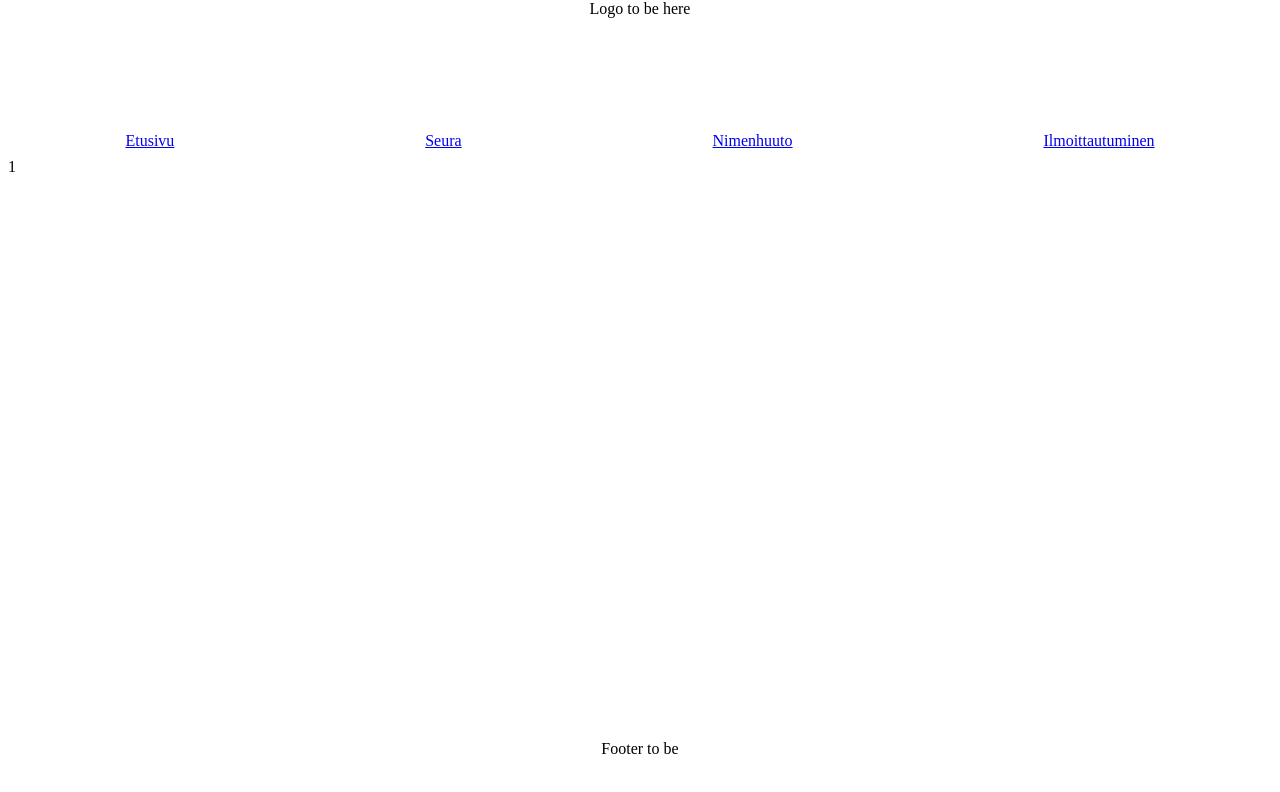
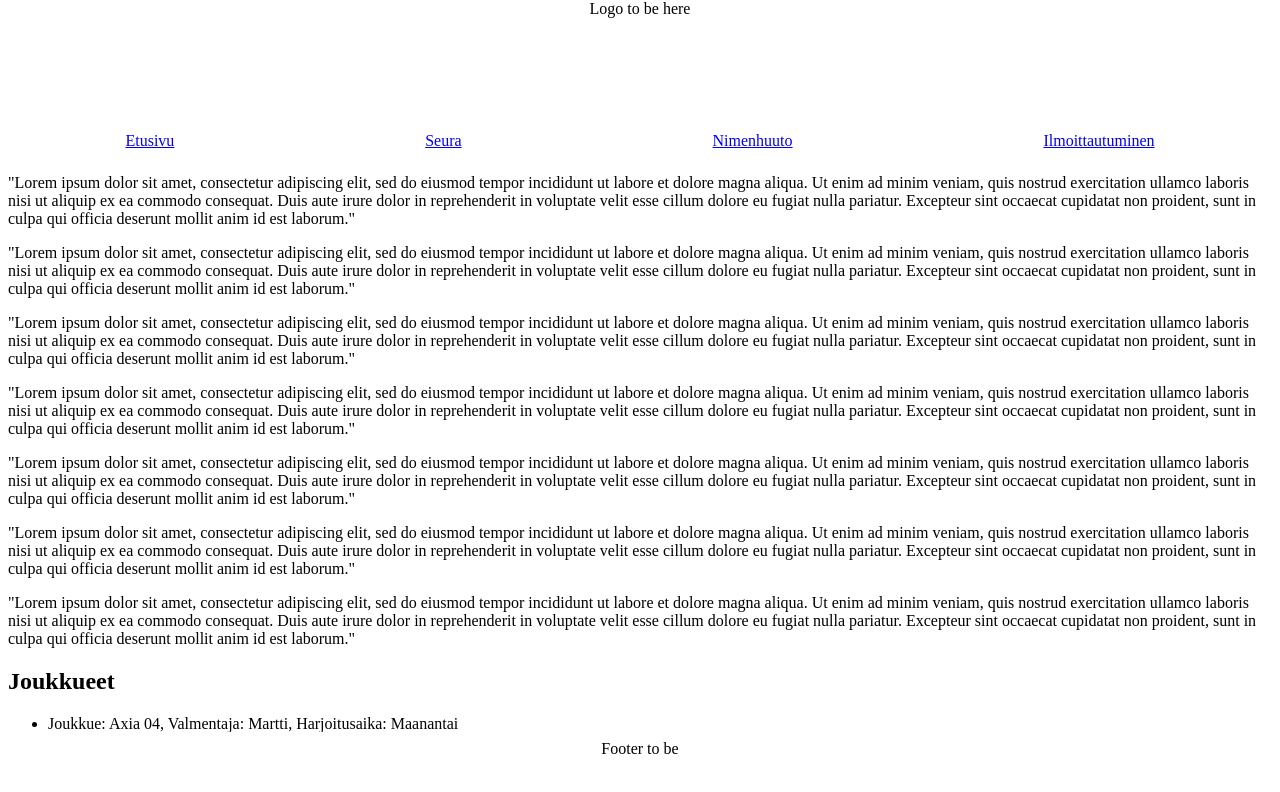
Before and after one commit to Axia-ry/axia-nettisivu, a React (Create React App) app in the folder front/: page / in a window 1280 px wide. Shown: the top 792 px of the page. Built offline with nearby package versions, Linux system fonts and the light colour scheme.

Commit message:
sivujen perusrakenne

```diff
--- a/front/src/components/Common.css
+++ b/front/src/components/Common.css
@@ -28,6 +28,10 @@ body {
   height: 100%;
 }
 
+.scroll-vertical {
+  overflow-y: auto;
+}
+
 .flex-container {
   display: flex;
 }
--- /dev/null
+++ b/front/src/components/common/Text.js
@@ -0,0 +1,15 @@
+import React, { Component } from 'react';
+
+class Text extends Component{
+  render() {
+    const paragraphs = this.props.text.split('\n')
+
+    return (
+      <div>
+        {paragraphs.map((element, index) => (<p key={index}>{element}</p>))}
+      </div>
+    )
+  }
+}
+
+export default Text
--- a/front/src/components/page/Content.js
+++ b/front/src/components/page/Content.js
@@ -8,7 +8,7 @@ import MainPage from './MainPage'
 import SeuraPage from './SeuraPage'
 
 const Content = () => (
-  <div className='flex-item content'>
+  <div className='flex-item content scroll-vertical'>
     <Route exact path="/" render={() => (<MainPage/>)}/>
     <Route exact path="/seura" render={() => (<SeuraPage/>)}/>
   </div>
--- a/front/src/components/page/MainPage.js
+++ b/front/src/components/page/MainPage.js
@@ -1,9 +1,26 @@
 import React, { Component } from 'react';
+
+import Text from '../common/Text';
+
+import Team from '../../models/Team'
+import TeamList from './TeamList';
 
 class MainPage extends Component{
   render() {
+    const mainText = `"Lorem ipsum dolor sit amet, consectetur adipiscing elit, sed do eiusmod tempor incididunt ut labore et dolore magna aliqua. Ut enim ad minim veniam, quis nostrud exercitation ullamco laboris nisi ut aliquip ex ea commodo consequat. Duis aute irure dolor in reprehenderit in voluptate velit esse cillum dolore eu fugiat nulla pariatur. Excepteur sint occaecat cupidatat non proident, sunt in culpa qui officia deserunt mollit anim id est laborum."
+    "Lorem ipsum dolor sit amet, consectetur adipiscing elit, sed do eiusmod tempor incididunt ut labore et dolore magna aliqua. Ut enim ad minim veniam, quis nostrud exercitation ullamco laboris nisi ut aliquip ex ea commodo consequat. Duis aute irure dolor in reprehenderit in voluptate velit esse cillum dolore eu fugiat nulla pariatur. Excepteur sint occaecat cupidatat non proident, sunt in culpa qui officia deserunt mollit anim id est laborum."
+    "Lorem ipsum dolor sit amet, consectetur adipiscing elit, sed do eiusmod tempor incididunt ut labore et dolore magna aliqua. Ut enim ad minim veniam, quis nostrud exercitation ullamco laboris nisi ut aliquip ex ea commodo consequat. Duis aute irure dolor in reprehenderit in voluptate velit esse cillum dolore eu fugiat nulla pariatur. Excepteur sint occaecat cupidatat non proident, sunt in culpa qui officia deserunt mollit anim id est laborum."
+    "Lorem ipsum dolor sit amet, consectetur adipiscing elit, sed do eiusmod tempor incididunt ut labore et dolore magna aliqua. Ut enim ad minim veniam, quis nostrud exercitation ullamco laboris nisi ut aliquip ex ea commodo consequat. Duis aute irure dolor in reprehenderit in voluptate velit esse cillum dolore eu fugiat nulla pariatur. Excepteur sint occaecat cupidatat non proident, sunt in culpa qui officia deserunt mollit anim id est laborum."
+    "Lorem ipsum dolor sit amet, consectetur adipiscing elit, sed do eiusmod tempor incididunt ut labore et dolore magna aliqua. Ut enim ad minim veniam, quis nostrud exercitation ullamco laboris nisi ut aliquip ex ea commodo consequat. Duis aute irure dolor in reprehenderit in voluptate velit esse cillum dolore eu fugiat nulla pariatur. Excepteur sint occaecat cupidatat non proident, sunt in culpa qui officia deserunt mollit anim id est laborum."
+    "Lorem ipsum dolor sit amet, consectetur adipiscing elit, sed do eiusmod tempor incididunt ut labore et dolore magna aliqua. Ut enim ad minim veniam, quis nostrud exercitation ullamco laboris nisi ut aliquip ex ea commodo consequat. Duis aute irure dolor in reprehenderit in voluptate velit esse cillum dolore eu fugiat nulla pariatur. Excepteur sint occaecat cupidatat non proident, sunt in culpa qui officia deserunt mollit anim id est laborum."
+    "Lorem ipsum dolor sit amet, consectetur adipiscing elit, sed do eiusmod tempor incididunt ut labore et dolore magna aliqua. Ut enim ad minim veniam, quis nostrud exercitation ullamco laboris nisi ut aliquip ex ea commodo consequat. Duis aute irure dolor in reprehenderit in voluptate velit esse cillum dolore eu fugiat nulla pariatur. Excepteur sint occaecat cupidatat non proident, sunt in culpa qui officia deserunt mollit anim id est laborum."`
+    const teams = [new Team('Axia 04', 'Martti', 'Maanantai'), new Team('Axia 08', 'Maija', 'Tiistai')]
+
     return (
-      <div>1</div>
+      <div>
+        <Text text={mainText}/>
+        <TeamList teams={teams}/>
+      </div>
     )
   }
 }
--- a/front/src/components/page/SeuraPage.js
+++ b/front/src/components/page/SeuraPage.js
@@ -1,9 +1,34 @@
 import React, { Component } from 'react';
 
+import Text from '../common/Text'
+
 class SeuraPage extends Component{
+  constructor(props) {
+    super(props)
+
+    this.state = {test: ''}
+  }
+
+  onChange = event => {
+    const value = event.target.value
+    console.log(event.target.value === '\n')
+    this.setState({'test': value})
+  }
+
   render() {
+    const mainText=`Lorem ipsum dolor sit amet, mei ad utinam instructior. Ex vim debitis docendi accusamus, sed ei vocent nusquam accommodare, dicant veniam deleniti usu ad. Has ei agam delenit. Usu mazim quaerendum eu, mei soluta tacimates disputationi at, sed ad timeam dignissim abhorreant. Est ad veritus invidunt, facilis sapientem mea et.
+    Vim sumo electram accommodare ne, ne dico vidit maiorum ius. Ius quod velit noluisse ad, eu pertinacia cotidieque eos, zril ponderum praesent ad usu. Ex eam apeirian electram mediocrem. Eos id possim utroque invenire. Vivendo laboramus ei eum.
+    Ex duo fuisset fierent. Nam id bonorum appetere prodesset, cibo impetus incorrupte sea at, at facete causae virtute his. Quo insolens consetetur ad. Mea elit porro putant ex.
+    Te decore dolorem legendos eos, mel debet invenire eloquentiam id. Mel te dolor alienum. Esse alterum et pro, ad veri omittam deterruisset quo. Ius id saperet detraxit. Tation senserit rationibus cu his. Pri eu dolores conceptam, essent omittam petentium qui cu.
+    Vis alia iudico voluptatibus ut. Impetus diceret referrentur no vix, ius ea blandit epicurei. Eius idque pertinax eum eu, option conclusionemque duo ei. Usu suavitate intellegam eu, cum corpora fierent necessitatibus te.`
+
     return (
-      <div>2</div>
+      <div>
+        <Text text={mainText}/>
+        <form>
+          <textarea value={this.state.test} onChange={this.onChange}></textarea>
+        </form>
+      </div>
     )
   }
 }
--- /dev/null
+++ b/front/src/components/page/TeamInfo.js
@@ -0,0 +1,9 @@
+import React from 'react';
+
+const TeamInfo = ({team}) => (
+  <li>
+    Joukkue: {team.Name}, Valmentaja: {team.Coach}, Harjoitusaika: {team.PracticeTime}
+  </li>
+)
+
+export default TeamInfo
--- /dev/null
+++ b/front/src/components/page/TeamList.js
@@ -0,0 +1,14 @@
+import React from 'react';
+
+import TeamInfo from './TeamInfo'
+
+const TeamList = ({teams}) => (
+  <div>
+    <h2>Joukkueet</h2>
+    <ul>
+      {teams.map(team => (<TeamInfo team={team} key={team.Name}/>))}
+    </ul>
+  </div>
+)
+
+export default TeamList
--- /dev/null
+++ b/front/src/models/Team.js
@@ -0,0 +1,11 @@
+export default class Team {
+  Name
+  Coach
+  PracticeTime
+
+  constructor(Name, Coach, PracticeTime) {
+    this.Name = Name
+    this.Coach = Coach
+    this.PracticeTime = PracticeTime
+  }
+}
```
Also changed, not shown: 7 other files (tests, documents, lock files or other folders).
